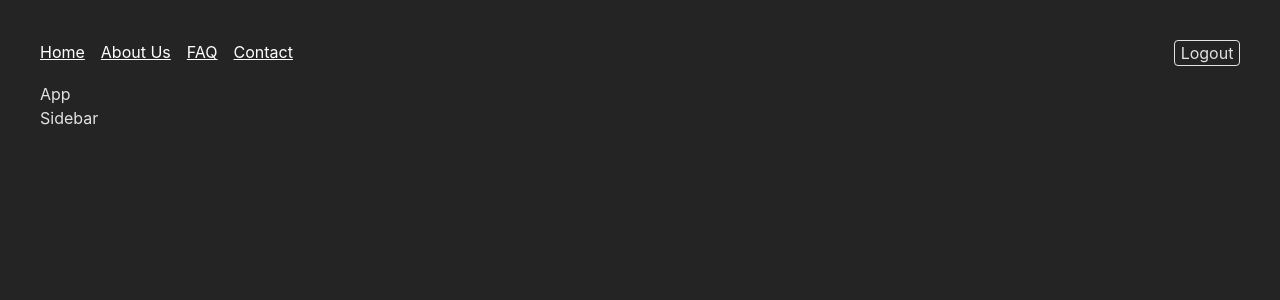
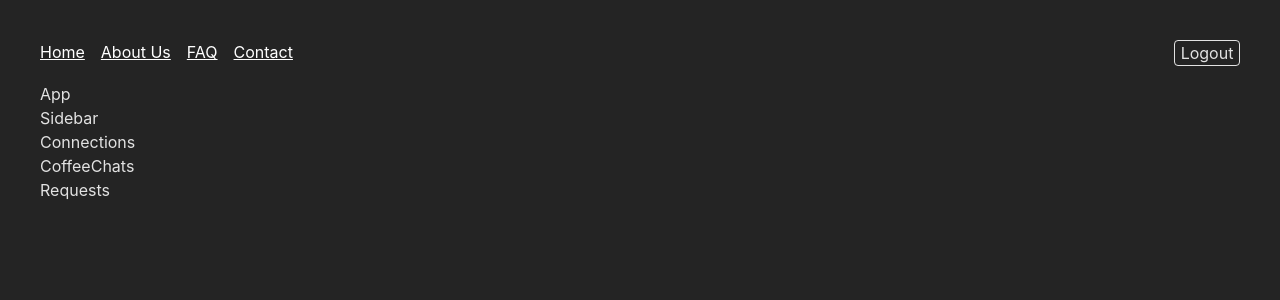
Before and after one commit to vishalicious213/react-router-test, a React (Vite) app: page / in a window 1280 px wide. Both pictures are taken after a click on the element "Login". Shown: the top 300 px of the page. Built offline with nearby package versions, Linux system fonts and the light colour scheme.

Commit message:
drafted Connections, CoffeeChats & Requests. rendered in Dashboard

```diff
--- a/src/app/Dashboard.jsx
+++ b/src/app/Dashboard.jsx
@@ -1,10 +1,16 @@
 import React from 'react'
 import Sidebar from './Sidebar'
+import Connections from './connections/Connections'
+import CoffeeChats from './connections/CoffeeChats'
+import Requests from './connections/Requests'
 
 const Dashboard = () => {
     return (
         <main>
             <Sidebar />
+            <Connections />
+            <CoffeeChats />
+            <Requests />
         </main>
     )
 }
--- /dev/null
+++ b/src/app/connections/CoffeeChats.jsx
@@ -0,0 +1,9 @@
+import React from 'react'
+
+const CoffeeChats = () => {
+    return (
+        <div>CoffeeChats</div>
+    )
+}
+
+export default CoffeeChats
--- /dev/null
+++ b/src/app/connections/Connections.jsx
@@ -0,0 +1,9 @@
+import React from 'react'
+
+const Connections = () => {
+    return (
+        <div>Connections</div>
+    )
+}
+
+export default Connections
--- /dev/null
+++ b/src/app/connections/Requests.jsx
@@ -0,0 +1,9 @@
+import React from 'react'
+
+const Requests = () => {
+    return (
+        <div>Requests</div>
+    )
+}
+
+export default Requests
```
